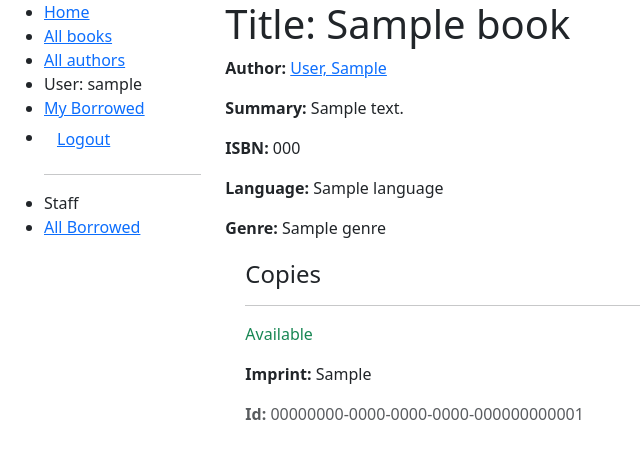
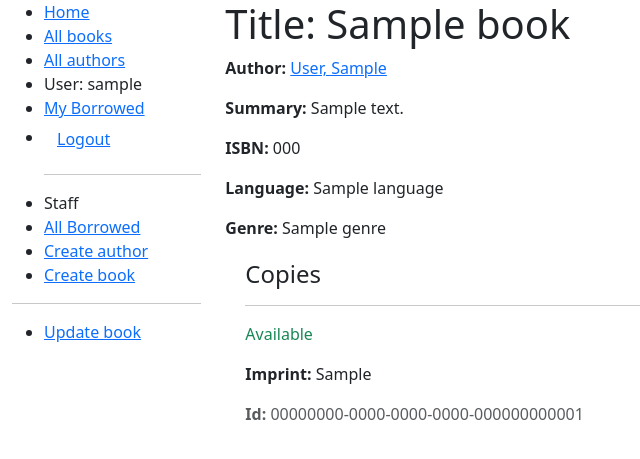
Before and after one commit to Apkallus/django_local_library, a Django app: page /catalog/book/1 in a window 1280 px wide. Shown: the top 459 px of the page, without its empty margins (0-640 px from the left). Run offline with Django 5.2, Linux system fonts and the light colour scheme; a user stored in the database is signed in; tables that the repository leaves empty hold one stand-in row (values such as "Sample post").

Commit message:
form add

```diff
--- a/catalog/templates/base_generic.html
+++ b/catalog/templates/base_generic.html
@@ -39,12 +39,20 @@
             {% else %}
               <li><a href="{% url 'login' %}?next={{ request.path }}">Login</a></li>
             {% endif %}
+            {% if user.is_staff %}
               {% if perms.catalog.can_mark_returned %}
                 <!-- We can mark a BookInstance as returned. -->
                 <!-- Perhaps add code to link to a "book return" view here. -->
                 <hr>
                 <li>Staff</li>
                 <li><a href="{% url 'all-borrowed' %}">All Borrowed</a></li>
+              {% endif %}
+              {% if perms.catalog.add_author %}
+                <li><a href="{% url 'author-create' %}">Create author</a></li>
+              {% endif %}
+              {% if perms.catalog.add_book %}
+                <li><a href="{% url 'book-create' %}">Create book</a></li>
+              {% endif %}
             {% endif %}
           </ul>
           {% endblock %}
--- a/catalog/templates/catalog/book_detail.html
+++ b/catalog/templates/catalog/book_detail.html
@@ -26,3 +26,20 @@
   {% endfor %}
 </div>
 {% endblock %}
+
+{% block sidebar %}
+  {{ block.super }}
+
+  {% if perms.catalog.change_book or perms.catalog.delete_book %}
+  <hr>
+  <ul class="sidebar-nav">
+    {% if perms.catalog.change_book %}
+      <li><a href="{% url 'book-update' book.id %}">Update book</a></li>
+    {% endif %}
+    {% if not book.bookinstance_set.all and perms.catalog.delete_book %}
+      <li><a href="{% url 'book-delete' book.id %}">Delete book</a></li>
+    {% endif %}
+    </ul>
+  {% endif %}
+
+{% endblock %}
--- a/catalog/templates/catalog/borrowed.html
+++ b/catalog/templates/catalog/borrowed.html
@@ -10,6 +10,7 @@
       <li class="{% if bookinst.is_overdue %}text-danger{% endif %}">
         <a href="{% url 'book-detail' bookinst.book.pk %}">{{ bookinst.book.title }}</a> ({{ bookinst.due_back }}) - {{ bookinst.borrower }}
       </li>
+      {% if perms.catalog.can_mark_returned %}- <a href="{% url 'renew-book-librarian' bookinst.id %}">Renew</a>{% endif %}
       {% endfor %}
     </ul>
 
--- a/catalog/urls.py
+++ b/catalog/urls.py
@@ -17,3 +17,19 @@ urlpatterns += [
 urlpatterns += [
     path('borrowed/', views.AdminLoanedBooksListView.as_view(), name='all-borrowed'),
 ]
+
+urlpatterns += [
+    path('book/<uuid:pk>/renew/', views.renew_book_librarian, name='renew-book-librarian'),
+]
+
+urlpatterns += [
+    path('author/create/', views.AuthorCreate.as_view(), name='author-create'),
+    path('author/<int:pk>/update/', views.AuthorUpdate.as_view(), name='author-update'),
+    path('author/<int:pk>/delete/', views.AuthorDelete.as_view(), name='author-delete'),
+]
+
+urlpatterns += [
+    path('book/create/', views.BookCreate.as_view(), name='book-create'),
+    path('book/<int:pk>/update/', views.BookUpdate.as_view(), name='book-update'),
+    path('book/<int:pk>/delete/', views.BookDelete.as_view(), name='book-delete'),
+]
--- a/catalog/views.py
+++ b/catalog/views.py
@@ -84,3 +84,102 @@ class AdminLoanedBooksListView(PermissionRequiredMixin,generic.ListView):
             BookInstance.objects.filter(status__exact='o')
             .order_by('due_back')
         )
+
+
+import datetime
+
+from django.contrib.auth.decorators import login_required, permission_required
+from django.shortcuts import get_object_or_404
+from django.http import HttpResponseRedirect
+from django.urls import reverse
+
+from catalog.forms import RenewBookForm
+
+@login_required
+@permission_required('catalog.can_mark_returned', raise_exception=True)
+def renew_book_librarian(request, pk):
+    """View function for renewing a specific BookInstance by librarian."""
+    book_instance = get_object_or_404(BookInstance, pk=pk)
+
+    # If this is a POST request then process the Form data
+    if request.method == 'POST':
+
+        # Create a form instance and populate it with data from the request (binding):
+        form = RenewBookForm(request.POST)
+
+        # Check if the form is valid:
+        if form.is_valid():
+            # process the data in form.cleaned_data as required (here we just write it to the model due_back field)
+            book_instance.due_back = form.cleaned_data['renewal_date']
+            book_instance.save()
+
+            # redirect to a new URL:
+            return HttpResponseRedirect(reverse('all-borrowed'))
+
+    # If this is a GET (or any other method) create the default form.
+    else:
+        proposed_renewal_date = datetime.date.today() + datetime.timedelta(weeks=3)
+        form = RenewBookForm(initial={'renewal_date': proposed_renewal_date})
+
+    context = {
+        'form': form,
+        'book_instance': book_instance,
+    }
+
+    return render(request, 'catalog/book_renew_librarian.html', context)
+
+from django.views.generic.edit import CreateView, UpdateView, DeleteView
+from django.urls import reverse_lazy
+from .models import Author
+
+class AuthorCreate(PermissionRequiredMixin, CreateView):
+    model = Author
+    fields = ['first_name', 'last_name', 'date_of_birth', 'date_of_death']
+    initial = {'date_of_death': '11/11/2023'}
+    permission_required = 'catalog.add_author'
+
+class AuthorUpdate(PermissionRequiredMixin, UpdateView):
+    model = Author
+    # Not recommended (potential security issue if more fields added)
+    fields = '__all__'
+    permission_required = 'catalog.change_author'
+
+class AuthorDelete(PermissionRequiredMixin, DeleteView):
+    model = Author
+    success_url = reverse_lazy('authors')
+    permission_required = 'catalog.delete_author'
+
+    def form_valid(self, form):
+        try:
+            self.object.delete()
+            return HttpResponseRedirect(self.success_url)
+        except Exception as e:
+            return HttpResponseRedirect(
+                reverse("author-delete", kwargs={"pk": self.object.pk})
+            )
+###
+class BookCreate(PermissionRequiredMixin, CreateView):
+    model = Book
+    fields = '__all__'
+    # initial = {'': ''}
+    permission_required = 'catalog.add_book'
+
+class BookUpdate(PermissionRequiredMixin, UpdateView):
+    model = Book
+    # Not recommended (potential security issue if more fields added)
+    fields = '__all__'
+    permission_required = 'catalog.change_book'
+
+class BookDelete(PermissionRequiredMixin, DeleteView):
+    model = Book
+    success_url = reverse_lazy('books')
+    permission_required = 'catalog.delete_book'
+
+    def form_valid(self, form):
+        try:
+            self.object.delete()
+            return HttpResponseRedirect(self.success_url)
+        except Exception as e:
+            return HttpResponseRedirect(
+                reverse("book-delete", kwargs={"pk": self.object.pk})
+            )
```
Also changed, not shown: catalog/forms.py (added, +23 -0 lines), catalog/templates/catalog/author_confirm_delete.html (added, +25 -0 lines), catalog/templates/catalog/author_detail.html (+17 -0 lines), catalog/templates/catalog/author_form.html (added, +11 -0 lines), catalog/templates/catalog/book_confirm_delete.html (added, +25 -0 lines), catalog/templates/catalog/book_form.html (added, +11 -0 lines), catalog/templates/catalog/book_renew_librarian.html (added, +15 -0 lines). Lines whose indentation alone changed are shown as unchanged.
